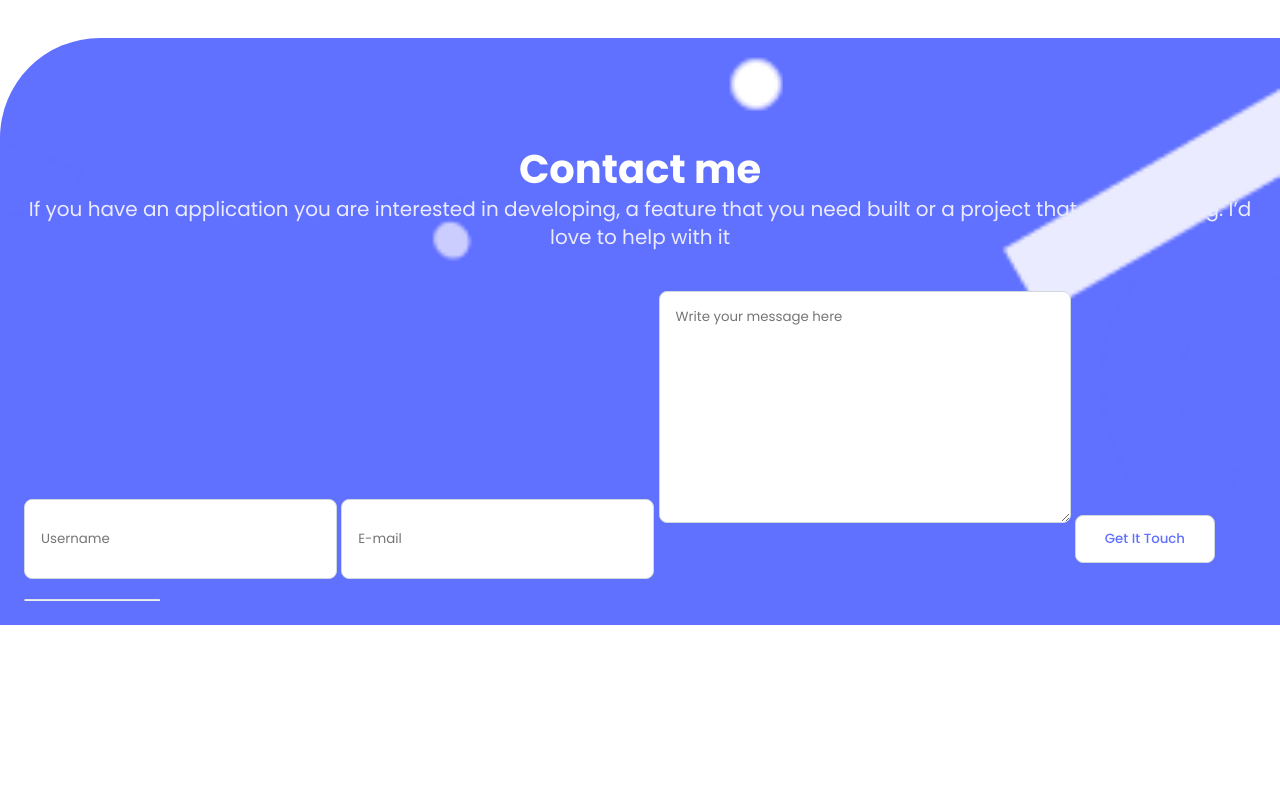
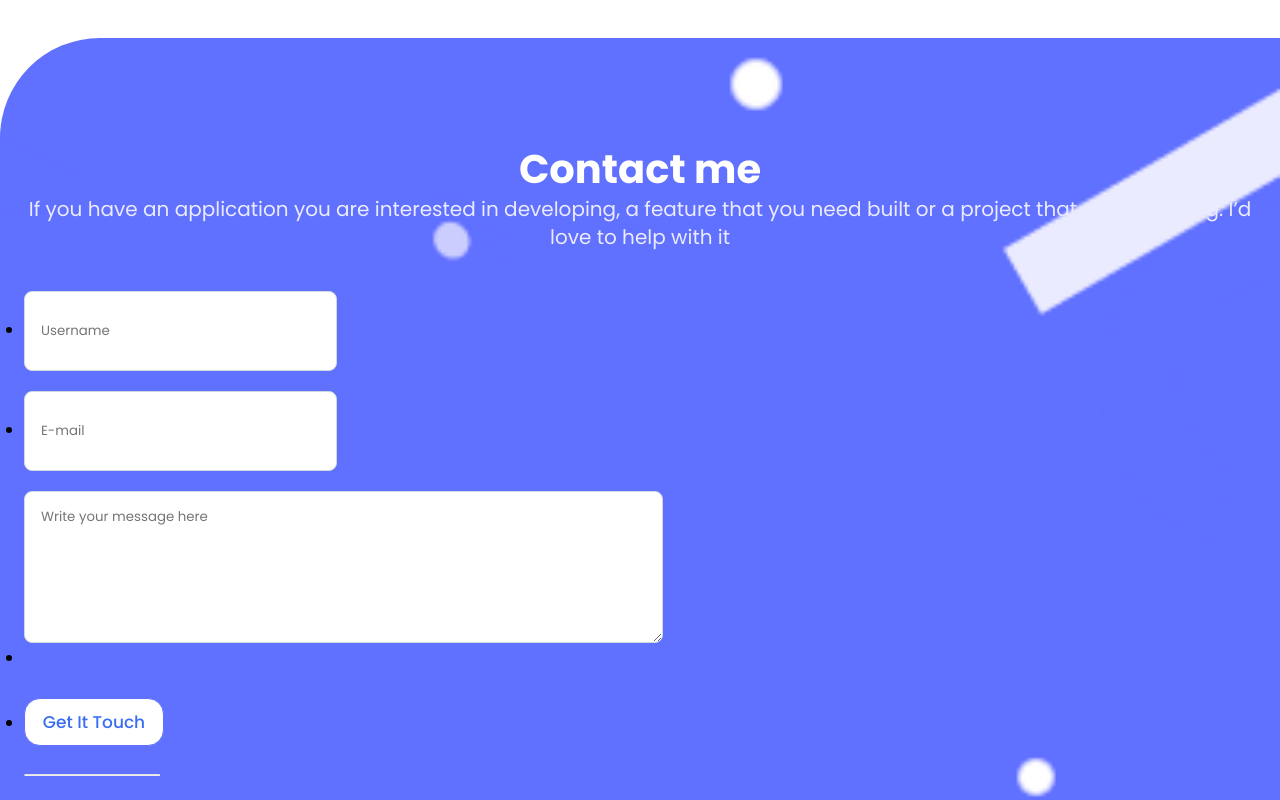
Before and after one commit to Banstein/portfolio-project, a website: page index.html in a window 1280 px wide. Shown: the part 4696-5496 px from the top of the page. Before the commit the page ends 5321 px from the top, so only its background shows below. Drawn offline with Linux system fonts and the light colour scheme.

Commit message:
Update html file, Add contacts form

```diff
--- a/index.html
+++ b/index.html
@@ -169,12 +169,17 @@
         <article >
             <h1>Contact me</h1>
             <p>If you have an application you are interested in developing, a feature that you need built or a project that needs coding. I’d love to help with it </p>
-            <form action="">
-                <input id="width-form" type="text" placeholder="Username" maxlength: 30 required>
-                <input id="width-form" type="email" placeholder="E-mail"  required >
-                <textarea name="" id="width-form" cols="30" rows="10" placeholder="Write your message here" maxlentgh: 300></textarea>
-                <input class='btn' type="submit" value="Get It Touch">
-                <hr class="end-break">
+            <form action="https://formspree.io/f/xayvwlyd" method="post" class="contacts-form">
+                <ul>
+                    <label for="Username"></label>
+                    <li><input id="width-form" type="text" placeholder="Username" maxlength: 30 required></li>
+                    <label for="E-mail"></label>
+                    <li><input id="width-form" type="email" placeholder="E-mail"  required ></li>
+                    <label for="textarea"></label>
+                    <li><textarea name="" id="width-form" cols="50" rows="6" placeholder="Write your message here" maxlentgh: 500></textarea></li>
+                    <li><button class="get-it-touch" type="submit" style="width: 140px; height: 48px;">Get It Touch</button></li>
+                </ul>
+                <hr class="end-break"><a href="#header"></a></hr>
             </form>
         </article>
     </footer>
```
